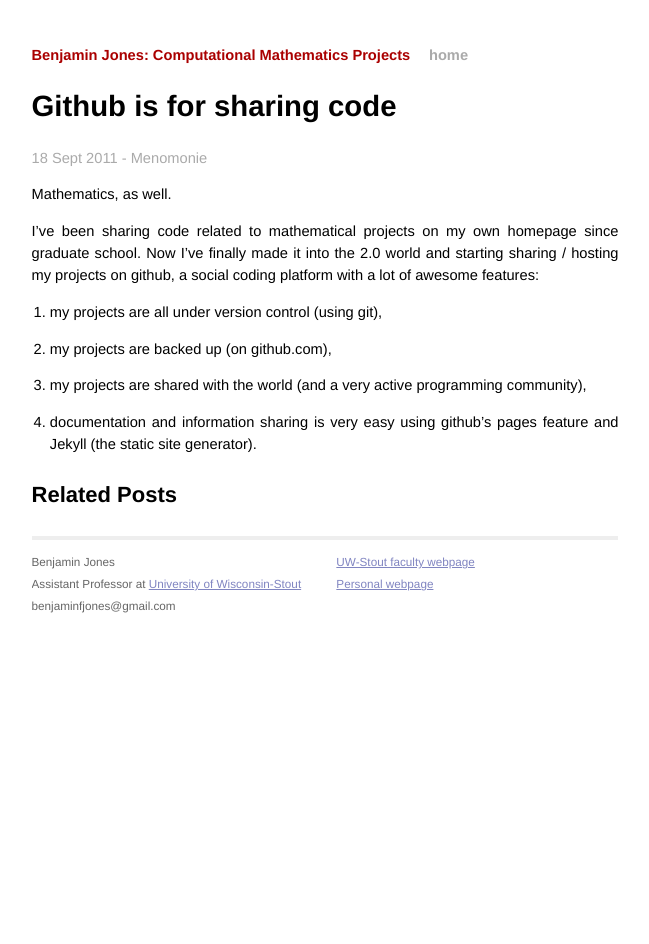
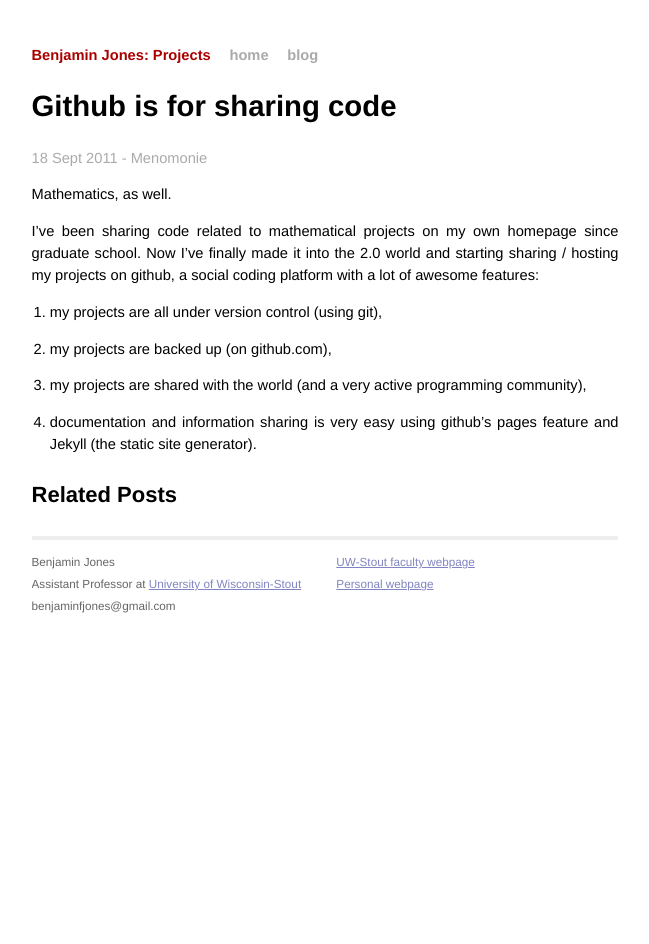
Before and after one commit to benjaminfjones/math, a Jekyll site: the page built from _posts/2011-09-18-github-is-for-sharing-code.md, in a window 1280 px wide. Shown: the whole page, without its empty margins (315-964 px from the left). Built offline with Jekyll 4.4.1, drawn with Linux system fonts in a browser that asks for light colours; Markdown is read by kramdown in place of the engine named in the settings.

Commit message:
fixed blog post URLs, changed default layout to match main_default layout

```diff
--- a/_layouts/default.html
+++ b/_layouts/default.html
@@ -19,8 +19,9 @@
 
 <div class="site">
   <div class="title">
-    <a href="{{ site.url }}">Benjamin Jones: Computational Mathematics Projects</a>
+    <a href="{{ site.url }}">Benjamin Jones: Projects</a>
     <a class="extra" href="{{ site.url }}">home</a>
+    <a class="extra" href="{{ site.url }}#blog">blog</a>
   </div>
 
   {{ content }}
--- a/_layouts/main_default.html
+++ b/_layouts/main_default.html
@@ -33,7 +33,8 @@
     <h1><a name="blog"></a>Blog Posts</h1>
   <ul class="posts">
     {% for post in site.posts %}
-      <li><span>{{ post.date | date_to_string }}</span> &raquo; <a href="{{ post.url }}">{{ post.title }}</a></li>
+    <li><span>{{ post.date | date_to_string }}</span> &raquo;
+    <a href="{{ site.url }}{{ post.url }}">{{ post.title }}</a></li>
     {% endfor %}
   </ul>
   </div>
```
